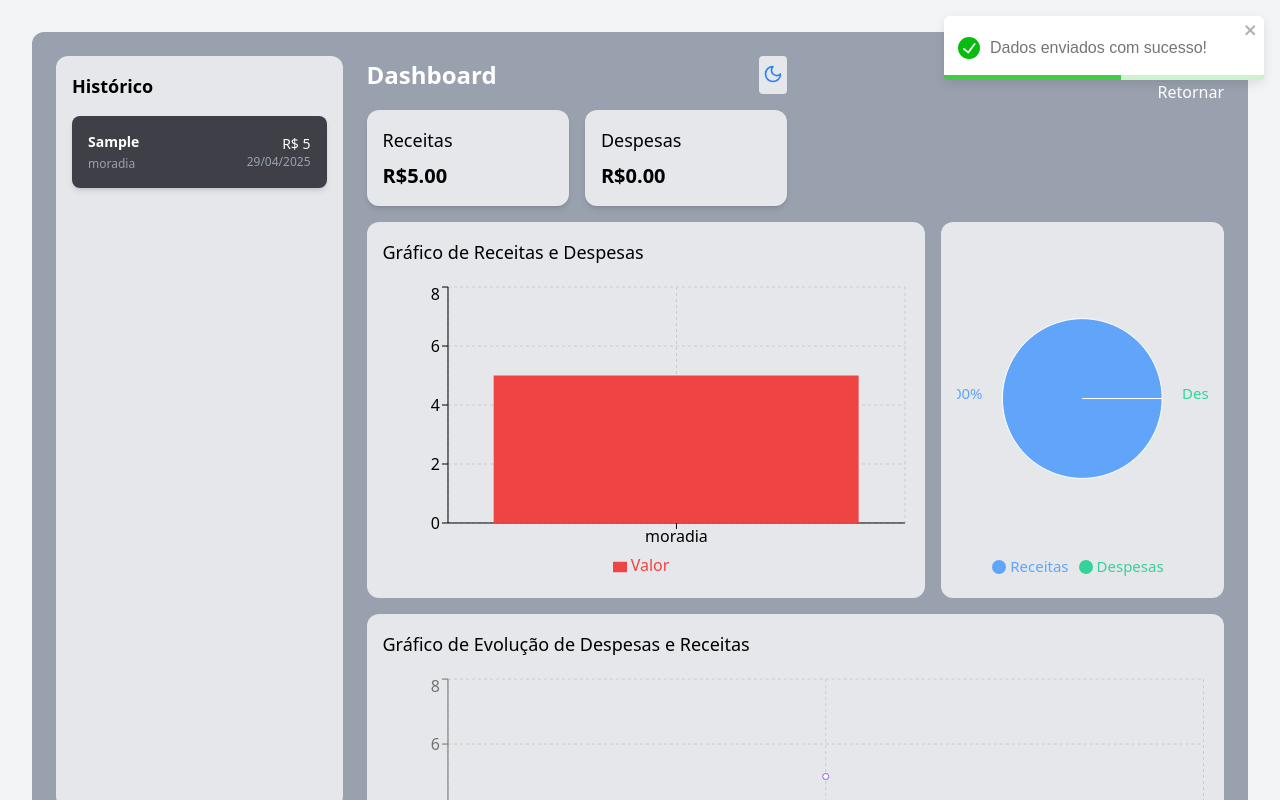
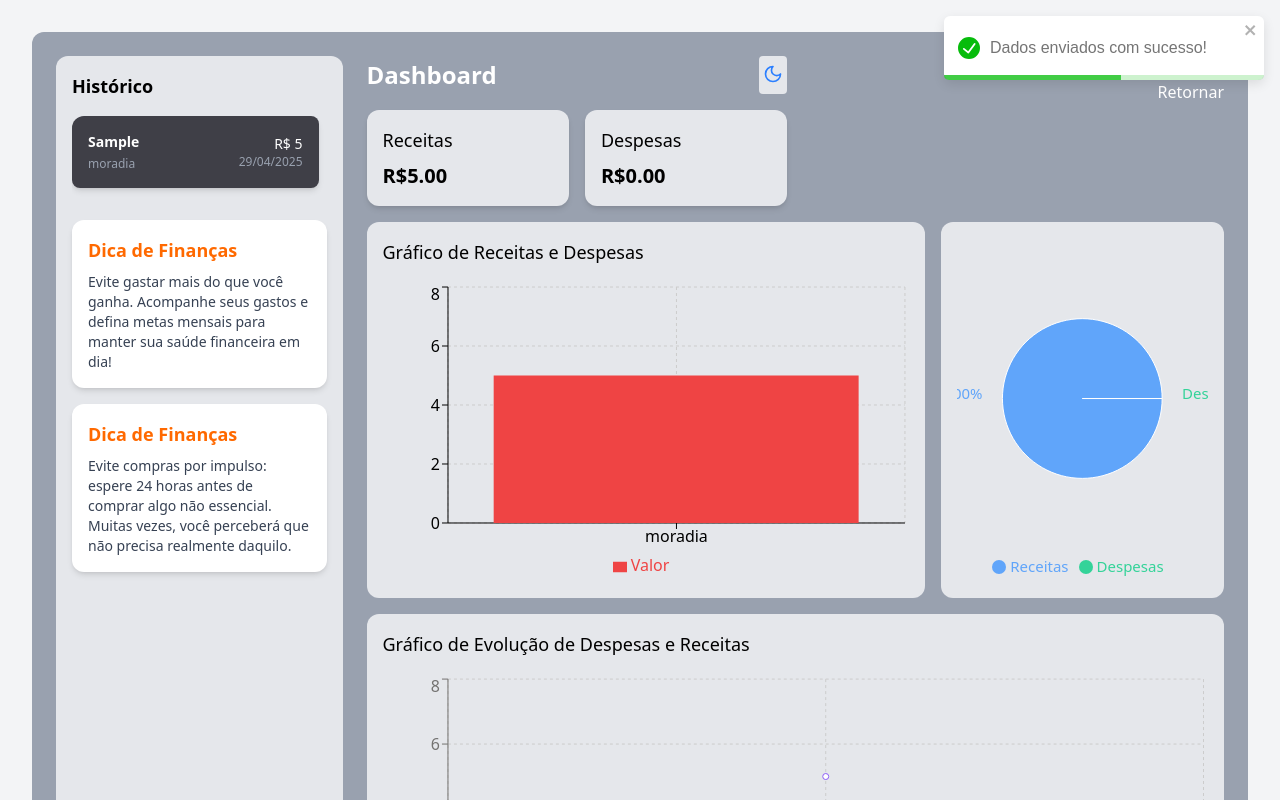
Before and after one commit to RafaelErnandes/dashboard, a React (Vite) app: page / in a window 1280 px wide. Both pictures are taken after typing "5", "Sample" into the empty fields and a click on the button "Enviar". Shown: the top 800 px of the page. Built offline with nearby package versions, Linux system fonts and the light colour scheme.

Commit message:
feat(dashboard): adiciona estilizacao para scrollbar e card para dicas de financas

```diff
--- a/package.json
+++ b/package.json
@@ -24,6 +24,7 @@
     "react-router-dom": "^7.5.1",
     "react-toastify": "^11.0.5",
     "recharts": "^2.15.3",
+    "tailwind-scrollbar": "^4.0.2",
     "tailwindcss": "^4.1.4",
     "zod": "^3.24.3",
     "zustand": "^5.0.3"
--- a/src/index.css
+++ b/src/index.css
@@ -1,4 +1,5 @@
 @import "tailwindcss";
+@plugin 'tailwind-scrollbar';
 @custom-variant dark (&:where(.dark, .dark *));
 
 @theme {
--- a/src/pages/dashboard/index.tsx
+++ b/src/pages/dashboard/index.tsx
@@ -17,9 +17,33 @@ export const DashboardPage = () => {
   return (
     <div className=" p-8 bg-gray-100 dark:bg-zinc-800">
       <div className="flex flex-row w-full min-h-screen rounded-xl p-6 bg-gray-400 dark:bg-zinc-900  dark:text-white gap-6">
-        <div className="w-1/4 bg-gray-200 dark:bg-zinc-800 p-4 rounded-xl overflow-y-auto max-h-[calc(100vh-48px)]">
+        <div className="w-1/4 bg-gray-200 dark:bg-zinc-800 p-4 rounded-xl">
           <h2 className="text-lg font-semibold mb-4">Histórico</h2>
-          <DashboardHistory />
+          <div className="flex-1 overflow-y-auto mb-4 space-y-4 max-h-[calc(100vh-270px)] rounded-xl scrollbar-thin scrollbar-thumb-gray-400 dark:scrollbar-thumb-zinc-500 scrollbar-track-transparent">
+            <div className="pr-2">
+              <DashboardHistory />
+            </div>
+          </div>
+
+          <div className="p-4 bg-white dark:bg-zinc-900 rounded-xl shadow-md">
+            <h3 className="text-lg font-semibold text-orange-500 dark:text-purple-400 mb-2">
+              Dica de Finanças
+            </h3>
+            <p className="text-sm text-gray-700 dark:text-gray-300">
+              Evite gastar mais do que você ganha. Acompanhe seus gastos e
+              defina metas mensais para manter sua saúde financeira em dia!
+            </p>
+          </div>
+          <div className="p-4 mt-4 bg-white dark:bg-zinc-900 rounded-xl shadow-md">
+            <h3 className="text-lg font-semibold text-orange-500 dark:text-purple-400 mb-2">
+              Dica de Finanças
+            </h3>
+            <p className="text-sm text-gray-700 dark:text-gray-300">
+              Evite compras por impulso: espere 24 horas antes de comprar algo
+              não essencial. Muitas vezes, você perceberá que não precisa
+              realmente daquilo.
+            </p>
+          </div>
         </div>
         <div className="flex flex-col w-3/4 gap-4">
           <div className="grid grid-cols-2 gap-4">
```
Also changed, not shown: 1 other file (tests, documents, lock files or other folders).
